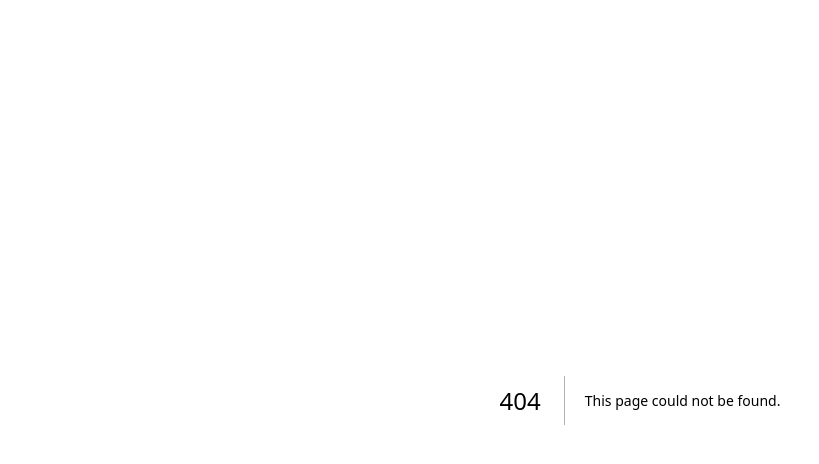
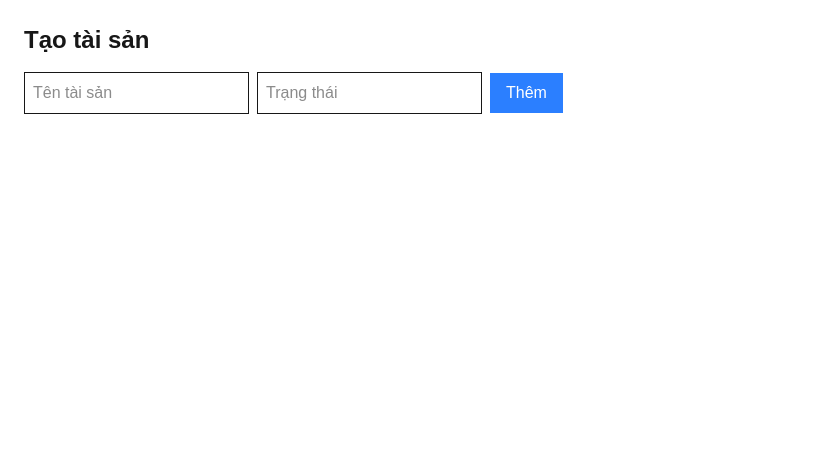
Before and after one commit to quyendc21v7n556/van-phong-so, a Next.js app: page /asset/create in a window 1280 px wide. Before the commit this address had no page. Shown: the top 464 px of the page, without its empty margins (0-819 px from the left). Built offline with nearby package versions, Linux system fonts and the light colour scheme.

Commit message:
feat: them trang quan ly tai san (danh sach, chi tiet, tao moi) routing và state

```diff
--- /dev/null
+++ b/app/asset/[id]/page.tsx
@@ -0,0 +1,25 @@
+import { getAssetById } from "@/lib/assetService";
+import Link from "next/link";
+
+export default function AssetDetail({
+  params,
+}: {
+  params: { id: string };
+}) {
+  const asset = getAssetById(params.id);
+
+  if (!asset) return <div>Không tìm thấy tài sản</div>;
+
+  return (
+    <div className="p-6">
+      <Link href="/asset" className="text-blue-500">
+        ← Quay lại
+      </Link>
+
+      <h1 className="text-2xl font-bold mt-4">
+        {asset.name}
+      </h1>
+      <p>Trạng thái: {asset.status}</p>
+    </div>
+  );
+}
--- /dev/null
+++ b/app/asset/create/page.tsx
@@ -0,0 +1,50 @@
+"use client";
+
+import { useState } from "react";
+import { addAsset } from "@/lib/assetService";
+import { useRouter } from "next/navigation";
+
+export default function CreateAsset() {
+  const [name, setName] = useState("");
+  const [status, setStatus] = useState("");
+  const router = useRouter();
+
+  const handleAdd = () => {
+    addAsset({
+      id: Date.now().toString(),
+      name,
+      status,
+    });
+
+    router.push("/asset");
+  };
+
+  return (
+    <div className="p-6">
+      <h1 className="text-2xl font-bold mb-4">
+        Tạo tài sản
+      </h1>
+
+      <input
+        placeholder="Tên tài sản"
+        value={name}
+        onChange={(e) => setName(e.target.value)}
+        className="border p-2 mr-2"
+      />
+
+      <input
+        placeholder="Trạng thái"
+        value={status}
+        onChange={(e) => setStatus(e.target.value)}
+        className="border p-2 mr-2"
+      />
+
+      <button
+        onClick={handleAdd}
+        className="bg-blue-500 text-white px-4 py-2"
+      >
+        Thêm
+      </button>
+    </div>
+  );
+}
--- a/app/asset/page.tsx
+++ b/app/asset/page.tsx
@@ -1,7 +1,26 @@
+"use client";
+
+import Link from "next/link";
+import { getAssets } from "@/lib/assetService";
+
 export default function AssetPage() {
+  const assets = getAssets();
+
   return (
     <div className="p-6">
-      <h1>Quản lý tài sản</h1>
+      <h1 className="text-2xl font-bold mb-4">Quản lý tài sản</h1>
+
+      <Link href="/asset/create" className="text-blue-500">
+        + Tạo tài sản
+      </Link>
+
+      {assets.map(a => (
+        <div key={a.id} className="border p-3 mt-2 rounded">
+          <Link href={`/asset/${a.id}`}>
+            {a.name} - {a.status}
+          </Link>
+        </div>
+      ))}
     </div>
   );
 }
--- /dev/null
+++ b/lib/assetService.ts
@@ -0,0 +1,19 @@
+export type Asset = {
+  id: string;
+  name: string;
+  status: string;
+};
+
+const assets: Asset[] = [
+  { id: "1", name: "Laptop Dell", status: "Đang dùng" },
+  { id: "2", name: "Máy chiếu", status: "Rảnh" },
+];
+
+export const getAssets = () => assets;
+
+export const getAssetById = (id: string) =>
+  assets.find(a => a.id === id);
+
+export const addAsset = (asset: Asset) => {
+  assets.push(asset);
+};
```
